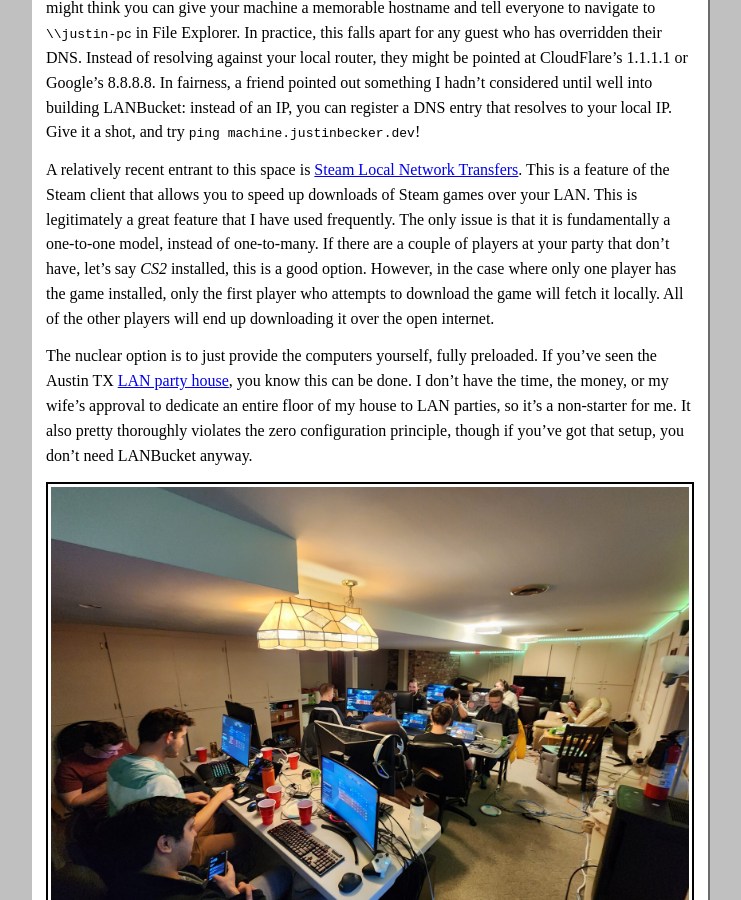
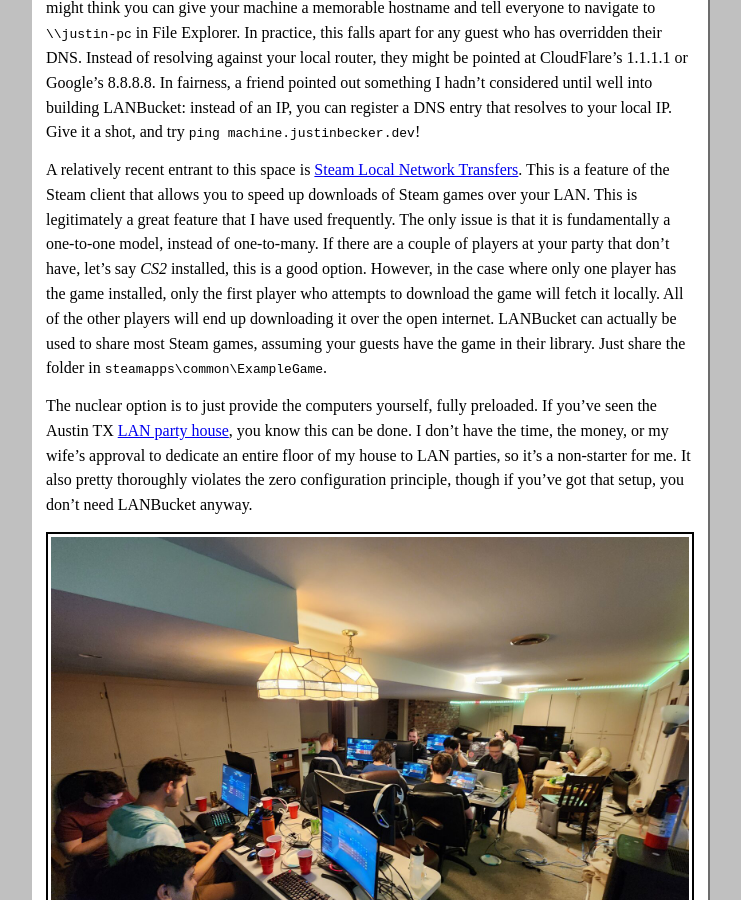
Before and after one commit to geekman7473/geekman7473.github.io, a Jekyll site: the page built from _posts/2026-05-16-why-i-built-lanbucket.md, in a window 1280 px wide and 900 px high, scrolled down 5576 px. Shown: the whole window, without its empty margins (270-1011 px from the left). Built offline with Jekyll 4.4.1, drawn with Linux system fonts in a browser that asks for light colours.

Commit message:
Add steam line

```diff
--- a/_posts/2026-05-16-why-i-built-lanbucket.md
+++ b/_posts/2026-05-16-why-i-built-lanbucket.md
@@ -68,7 +68,7 @@ In a similar vein, I've tried Windows file shares. This has most of the same pro
 
 Shares also still require communicating either the IP or the DNS name of the host machine. You might think you can give your machine a memorable hostname and tell everyone to navigate to `\\justin-pc` in File Explorer. In practice, this falls apart for any guest who has overridden their DNS. Instead of resolving against your local router, they might be pointed at CloudFlare's 1.1.1.1 or Google's 8.8.8.8. In fairness, a friend pointed out something I hadn't considered until well into building LANBucket: instead of an IP, you can register a DNS entry that resolves to your local IP. Give it a shot, and try `ping machine.justinbecker.dev`!
 
-A relatively recent entrant to this space is [Steam Local Network Transfers](https://help.steampowered.com/en/faqs/view/46BD-6BA8-B012-CE43). This is a feature of the Steam client that allows you to speed up downloads of Steam games over your LAN. This is legitimately a great feature that I have used frequently. The only issue is that it is fundamentally a one-to-one model, instead of one-to-many. If there are a couple of players at your party that don't have, let's say *CS2* installed, this is a good option. However, in the case where only one player has the game installed, only the first player who attempts to download the game will fetch it locally. All of the other players will end up downloading it over the open internet.
+A relatively recent entrant to this space is [Steam Local Network Transfers](https://help.steampowered.com/en/faqs/view/46BD-6BA8-B012-CE43). This is a feature of the Steam client that allows you to speed up downloads of Steam games over your LAN. This is legitimately a great feature that I have used frequently. The only issue is that it is fundamentally a one-to-one model, instead of one-to-many. If there are a couple of players at your party that don't have, let's say *CS2* installed, this is a good option. However, in the case where only one player has the game installed, only the first player who attempts to download the game will fetch it locally. All of the other players will end up downloading it over the open internet. LANBucket can actually be used to share most Steam games, assuming your guests have the game in their library. Just share the folder in `steamapps\common\ExampleGame`.
 
 The nuclear option is to just provide the computers yourself, fully preloaded. If you've seen the Austin TX [LAN party house](https://lanparty.house/), you know this can be done. I don't have the time, the money, or my wife's approval to dedicate an entire floor of my house to LAN parties, so it's a non-starter for me. It also pretty thoroughly violates the zero configuration principle, though if you've got that setup, you don't need LANBucket anyway.
 
```
